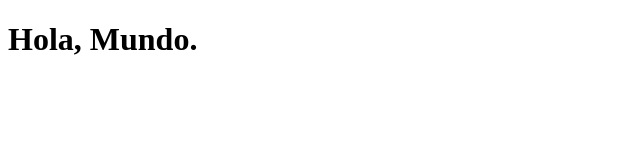
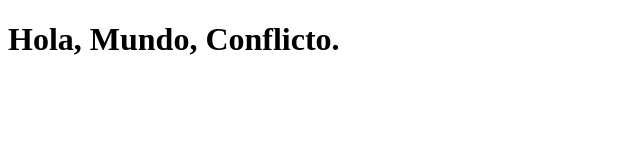
Before and after one commit to alfonsoolavarria/ChurchPage, a plain HTML site: page test.html in a window 1280 px wide. Shown: the whole page, without its empty margins (0-640 px from the left). Drawn offline with Linux system fonts and the light colour scheme.

Commit message:
conflicto test

```diff
--- a/test.html
+++ b/test.html
@@ -5,6 +5,6 @@
     <title>ChurchPage</title>
   </head>
   <body>
-    <h1>Hola, Mundo.</h1>
+    <h1>Hola, Mundo, Conflicto.</h1>
   </body>
 </html>
```
